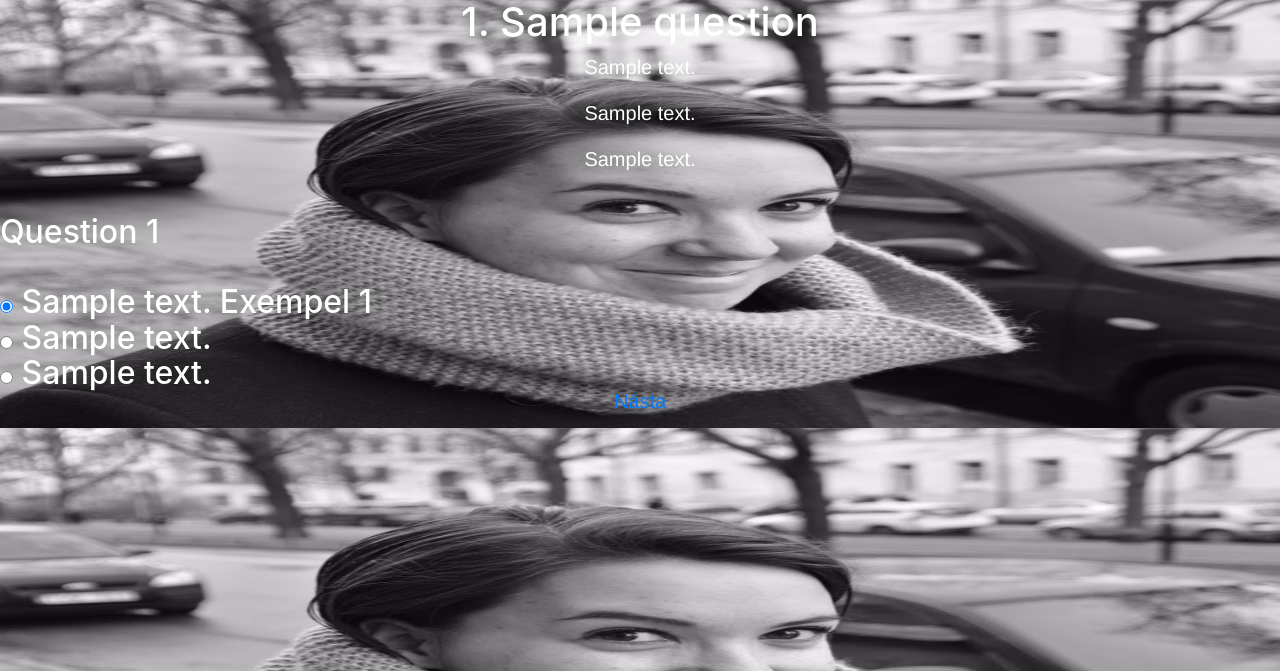
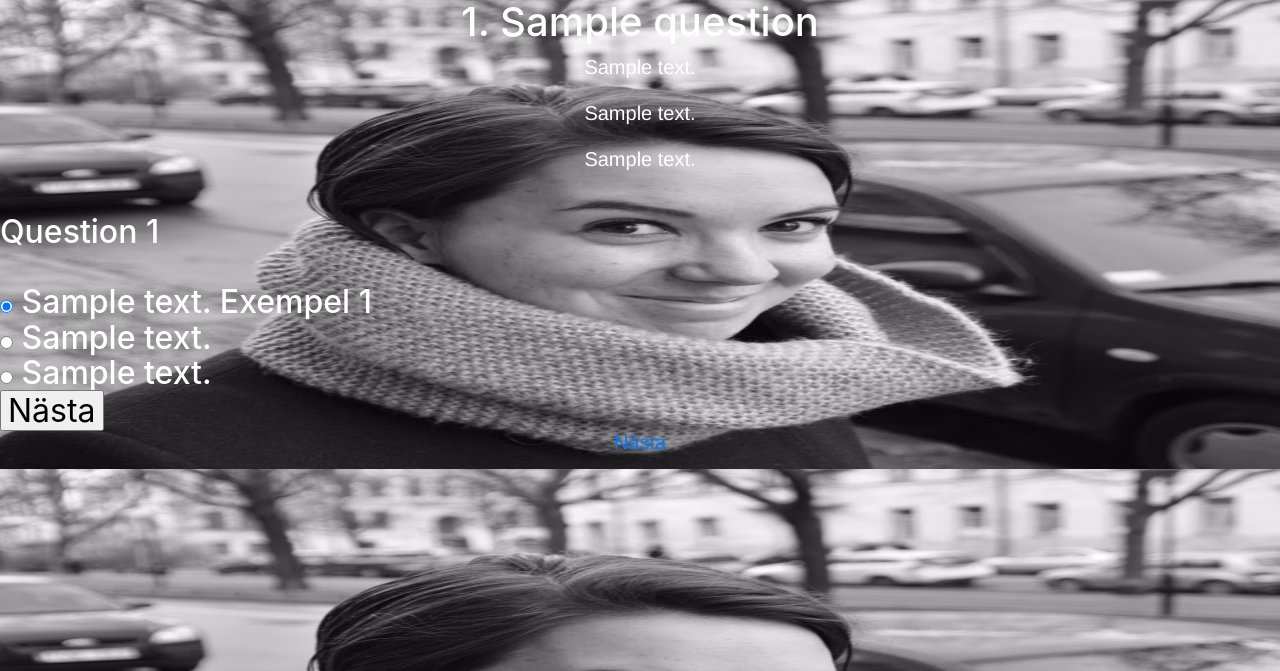
Before and after one commit to cupaiuolo/quizproject, a Django app: page /quiz/1/question/1/ in a window 1280 px wide. Shown: the top 671 px of the page. Run offline with Django 3.2, Linux system fonts and the light colour scheme; tables that the repository leaves empty hold one stand-in row (values such as "Sample post"); some libraries are stand-ins or nearby versions.

Commit message:
Added Button
Added button for "nästa"

```diff
--- a/quiz/templates/question.html
+++ b/quiz/templates/question.html
@@ -25,8 +25,9 @@
 						<input type="radio" name="answer" value="2"> {{answer2}}
 						<br>
 						<input type="radio" name="answer" value="3"> {{answer3}}
+						<br>
+						 <button type="submit">Nästa</button>
 
-						<br>
 					</form>
 					<p><a href="{% url 'completed_page' quiz_number %}">
     Nästa
```
